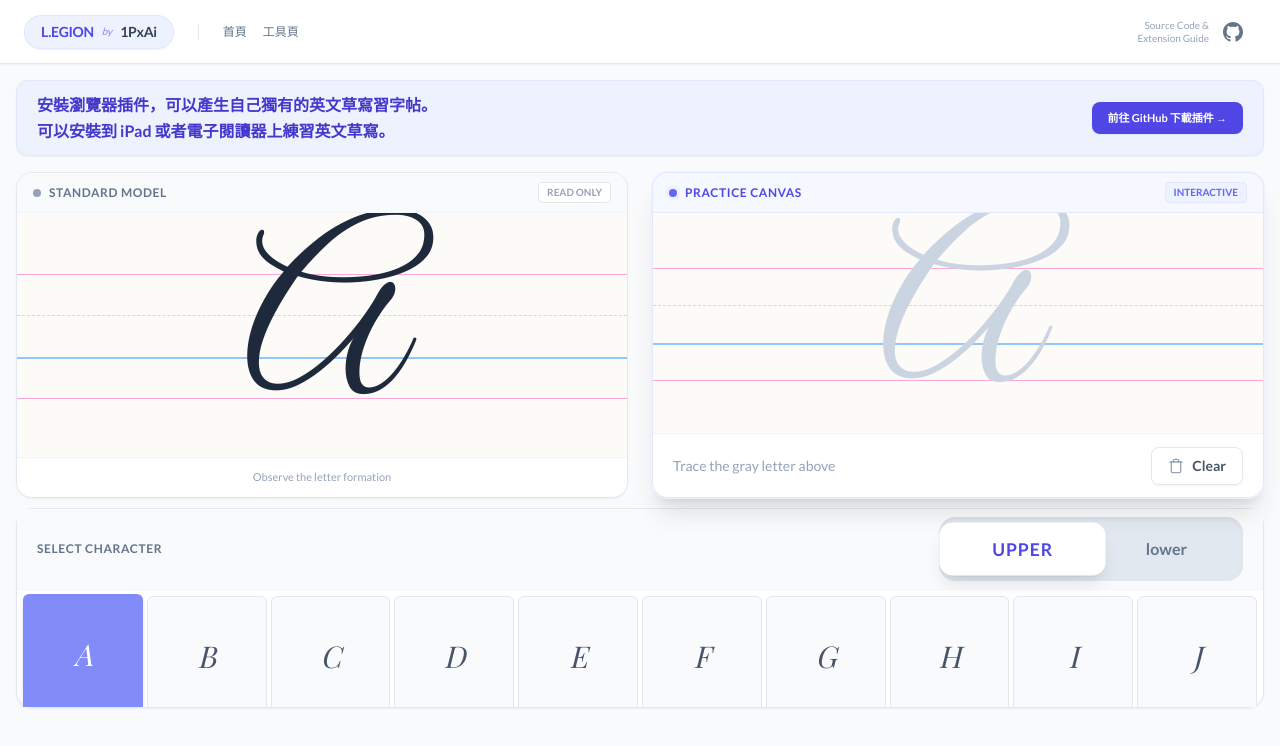
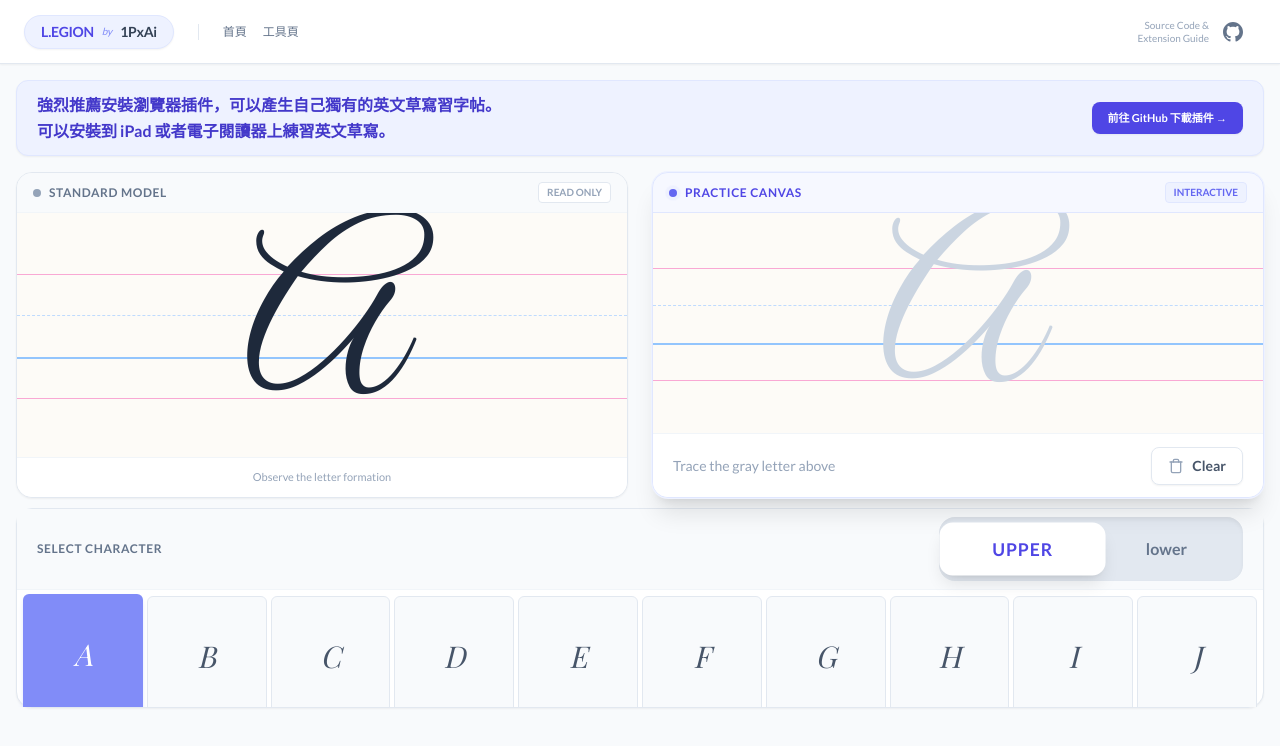
Before and after one commit to digirss/L-Cursive, a React (Vite) app: page / in a window 1280 px wide. Shown: the top 746 px of the page. Built offline with nearby package versions, Linux system fonts and the light colour scheme; a web font is replaced by a local one.

Commit message:
style: update extension banner text (強烈推薦)

```diff
--- a/App.tsx
+++ b/App.tsx
@@ -69,7 +69,7 @@ export default function App() {
         {/* Extension Promo Banner */}
         <div className="bg-indigo-50 text-indigo-700 px-5 py-3 rounded-xl flex flex-col md:flex-row items-center justify-between shadow-sm border border-indigo-100 gap-3 shrink-0">
           <div className="flex flex-col gap-0.5">
-            <p className="text-base font-bold">安裝瀏覽器插件，可以產生自己獨有的英文草寫習字帖。</p>
+            <p className="text-base font-bold">強烈推薦安裝瀏覽器插件，可以產生自己獨有的英文草寫習字帖。</p>
             <p className="text-base font-bold">可以安裝到 iPad 或者電子閱讀器上練習英文草寫。</p>
           </div>
           <a
```
